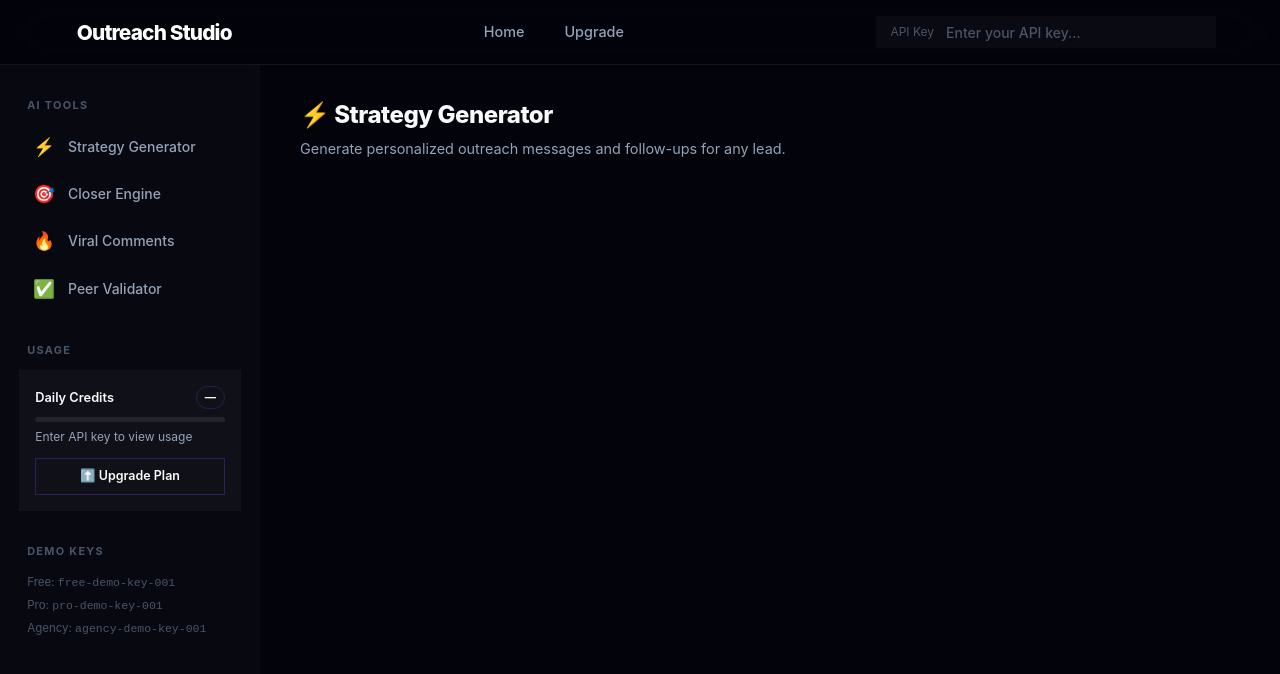
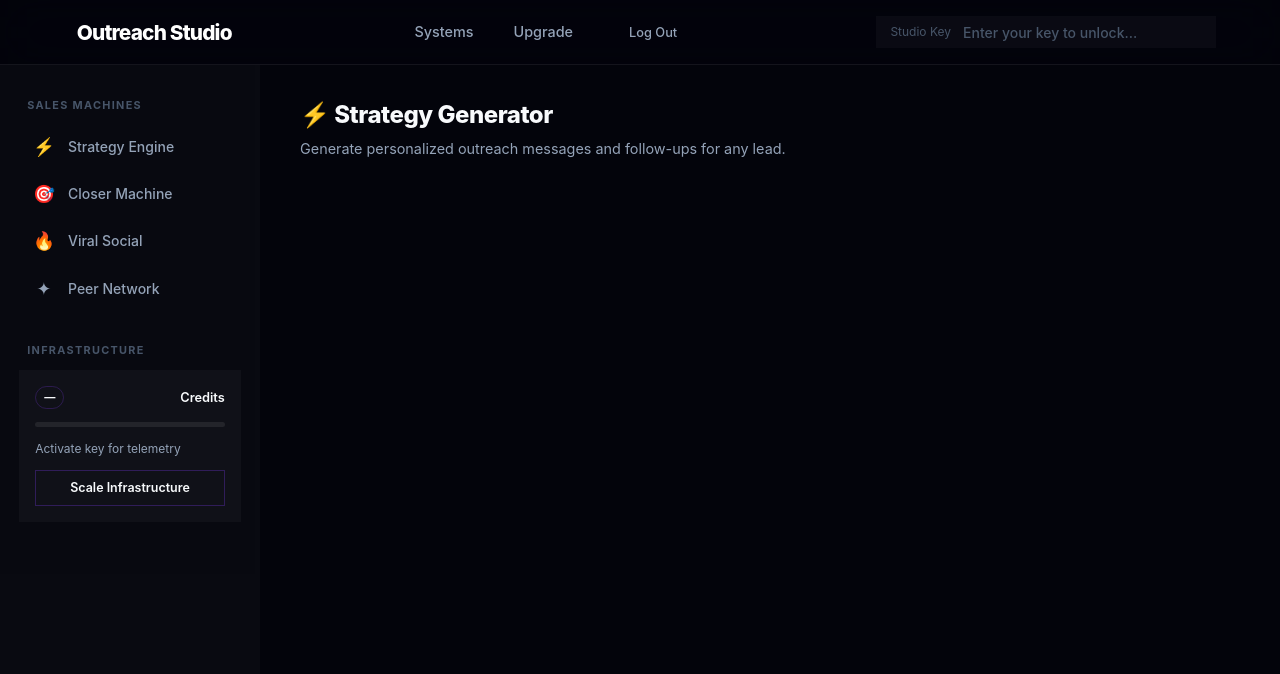
Before and after one commit to solar262/outreach-dashboard., a website: page saas-dashboard/app.html in a window 1280 px wide. Drawn offline with Linux system fonts and the light colour scheme.

Commit message:
Production cleanup: Removed demo keys and polished dashboard UI

```diff
--- a/saas-dashboard/app.html
+++ b/saas-dashboard/app.html
@@ -1,12 +1,15 @@
 <!DOCTYPE html>
 <html lang="en">
+
 <head>
     <meta charset="UTF-8">
     <meta name="viewport" content="width=device-width, initial-scale=1.0">
     <title>AI Outreach Studio — Dashboard</title>
-    <meta name="description" content="Generate AI outreach, closing scripts, and viral comments from your Outreach Studio dashboard.">
+    <meta name="description"
+        content="Generate AI outreach, closing scripts, and viral comments from your Outreach Studio dashboard.">
     <link rel="stylesheet" href="css/styles.css">
 </head>
+
 <body>
     <div class="bg-mesh"></div>
 
@@ -17,12 +20,14 @@
             Outreach Studio
         </a>
         <div class="nav-links">
-        <a href="/">Home</a>
+            <a href="/">Systems</a>
             <a href="/#pricing">Upgrade</a>
+            <a href="/" class="btn btn-ghost" style="padding: 0.4rem 1rem; font-size: 0.8rem">Log Out</a>
         </div>
         <div class="api-key-bar" style="margin:0;width:340px;padding:0.45rem 0.9rem">
-        <span style="font-size:0.75rem;color:var(--text-dim);white-space:nowrap">API Key</span>
-        <input id="apiKeyInput" type="password" placeholder="Enter your API key..." oninput="onKeyInput(event)" autocomplete="off">
+            <span style="font-size:0.75rem;color:var(--text-dim);white-space:nowrap">Studio Key</span>
+            <input id="apiKeyInput" type="password" placeholder="Enter your key to unlock..."
+                oninput="onKeyInput(event)" autocomplete="off">
             <span id="keyStatus" class="key-status"></span>
         </div>
     </nav>
@@ -31,42 +36,33 @@
         <!-- Sidebar -->
         <aside class="sidebar">
             <div class="sidebar-section">
-            <div class="sidebar-label">AI Tools</div>
+                <div class="sidebar-label">Sales Machines</div>
                 <button class="tool-btn" data-tool="strategy" id="btn-strategy" onclick="switchTool('strategy')">
-                <span class="tool-icon">⚡</span> Strategy Generator
+                    <span class="tool-icon">⚡</span> Strategy Engine
                 </button>
                 <button class="tool-btn" data-tool="closer" id="btn-closer" onclick="switchTool('closer')">
-                <span class="tool-icon">🎯</span> Closer Engine
+                    <span class="tool-icon">🎯</span> Closer Machine
                 </button>
                 <button class="tool-btn" data-tool="viral" id="btn-viral" onclick="switchTool('viral')">
-                <span class="tool-icon">🔥</span> Viral Comments
+                    <span class="tool-icon">🔥</span> Viral Social
                 </button>
                 <button class="tool-btn" data-tool="validate" id="btn-validate" onclick="switchTool('validate')">
-                <span class="tool-icon">✅</span> Peer Validator
+                    <span class="tool-icon">✦</span> Peer Network
                 </button>
             </div>
 
             <div class="sidebar-section">
-            <div class="sidebar-label">Usage</div>
+                <div class="sidebar-label">Infrastructure</div>
                 <div class="usage-box">
                     <div class="usage-header">
-                    <span class="usage-title">Daily Credits</span>
-                    <span id="usagePlan" class="usage-plan">—</span>
+                        <span id="usagePlan" class="usage-plan" style="margin-left:0">—</span>
+                        <span class="usage-title">Credits</span>
                     </div>
-                <div class="usage-bar-track">
+                    <div class="usage-bar-track" style="margin: 0.8rem 0">
                         <div id="usageFill" class="usage-bar-fill" style="width:0%"></div>
                     </div>
-                <div id="usageNums" class="usage-numbers">Enter API key to view usage</div>
-                <a href="/#pricing" class="upgrade-link">⬆️ Upgrade Plan</a>
-            </div>
-        </div>
-
-        <div class="sidebar-section">
-            <div class="sidebar-label">Demo Keys</div>
-            <div style="font-size:0.72rem;color:var(--text-dim);line-height:2;padding:0 0.5rem">
-                <div>Free: <code style="color:var(--accent-2)">free-demo-key-001</code></div>
-                <div>Pro: <code style="color:var(--accent-2)">pro-demo-key-001</code></div>
-                <div>Agency: <code style="color:var(--accent-2)">agency-demo-key-001</code></div>
+                    <div id="usageNums" class="usage-numbers">Activate key for telemetry</div>
+                    <a href="/#pricing" class="upgrade-link">Scale Infrastructure</a>
                 </div>
             </div>
         </aside>
@@ -75,7 +71,8 @@
         <main class="main-content">
             <div class="page-header">
                 <h1 id="pageTitle" class="page-title">⚡ Strategy Generator</h1>
-            <p id="pageSub" class="page-sub">Generate personalized outreach messages and follow-ups for any lead.</p>
+                <p id="pageSub" class="page-sub">Generate personalized outreach messages and follow-ups for any lead.
+                </p>
             </div>
 
             <!-- ── Strategy Panel ── -->
@@ -105,7 +102,8 @@
                             placeholder="e.g. Founder of a Series A SaaS company, 40-person team, recently posted about scaling outreach. Frustrated with manual prospecting."></textarea>
                     </div>
                     <div class="generate-btn-wrap">
-                    <button id="genBtn-strategy" class="btn btn-primary" onclick="generate('strategy')">⚡ Generate Strategy</button>
+                        <button id="genBtn-strategy" class="btn btn-primary" onclick="generate('strategy')">⚡ Generate
+                            Strategy</button>
                         <div id="spinner-strategy" class="generating-state" style="display:none">
                             <div class="spinner"></div> <span>Generating...</span>
                         </div>
@@ -131,7 +129,8 @@
                         </div>
                         <div class="form-group">
                             <label class="form-label" for="c_notes">Lead Context (optional)</label>
-                        <input id="c_notes" class="form-input" type="text" placeholder="e.g. E-commerce founder, 7-figure store">
+                            <input id="c_notes" class="form-input" type="text"
+                                placeholder="e.g. E-commerce founder, 7-figure store">
                         </div>
                     </div>
                     <div class="form-group">
@@ -140,7 +139,8 @@
                             placeholder="Paste the full conversation here...&#10;&#10;You: Hey Marcus, noticed your post about scaling challenges...&#10;Marcus: Yes, outreach is killing us. We spend 3 hours/day on it manually.&#10;You: That's exactly the bottleneck I help founders remove...&#10;Marcus: Interesting. Is this some kind of bot?"></textarea>
                     </div>
                     <div class="generate-btn-wrap">
-                    <button id="genBtn-closer" class="btn btn-primary" onclick="generate('closer')">🎯 Generate Closing Reply</button>
+                        <button id="genBtn-closer" class="btn btn-primary" onclick="generate('closer')">🎯 Generate
+                            Closing Reply</button>
                         <div id="spinner-closer" class="generating-state" style="display:none">
                             <div class="spinner"></div> <span>Generating...</span>
                         </div>
@@ -161,7 +161,8 @@
                     <div class="card-title">🔥 Post Content</div>
                     <div class="form-group">
                         <label class="form-label" for="v_persona">Your Persona Name</label>
-                    <input id="v_persona" class="form-input" type="text" placeholder="e.g. Alex Rivera, Chief Strategy Officer">
+                        <input id="v_persona" class="form-input" type="text"
+                            placeholder="e.g. Alex Rivera, Chief Strategy Officer">
                     </div>
                     <div class="form-group">
                         <label class="form-label" for="v_post">Post Content to Comment On</label>
@@ -169,7 +170,8 @@
                             placeholder="Paste the post content here...&#10;&#10;e.g. 'We doubled revenue this year but our team is exhausted. There's got to be a better way to scale without burning out.'"></textarea>
                     </div>
                     <div class="generate-btn-wrap">
-                    <button id="genBtn-viral" class="btn btn-primary" onclick="generate('viral')">🔥 Generate Comment</button>
+                        <button id="genBtn-viral" class="btn btn-primary" onclick="generate('viral')">🔥 Generate
+                            Comment</button>
                         <div id="spinner-viral" class="generating-state" style="display:none">
                             <div class="spinner"></div> <span>Generating...</span>
                         </div>
@@ -190,7 +192,8 @@
                     <div class="card-title">✅ Peer Validation</div>
                     <div class="form-group">
                         <label class="form-label" for="val_persona">Your Persona Name</label>
-                    <input id="val_persona" class="form-input" type="text" placeholder="e.g. Jordan Kline, Operations Architect">
+                        <input id="val_persona" class="form-input" type="text"
+                            placeholder="e.g. Jordan Kline, Operations Architect">
                     </div>
                     <div class="form-group">
                         <label class="form-label" for="val_post">Original Post</label>
@@ -203,7 +206,8 @@
                             placeholder="Paste your peer's comment that you want to validate and expand on..."></textarea>
                     </div>
                     <div class="generate-btn-wrap">
-                    <button id="genBtn-validate" class="btn btn-primary" onclick="generate('validate')">✅ Generate Validation Reply</button>
+                        <button id="genBtn-validate" class="btn btn-primary" onclick="generate('validate')">✅ Generate
+                            Validation Reply</button>
                         <div id="spinner-validate" class="generating-state" style="display:none">
                             <div class="spinner"></div> <span>Generating...</span>
                         </div>
@@ -223,4 +227,5 @@
 
     <script src="js/app.js"></script>
 </body>
+
 </html>
```
Lines whose indentation alone changed are shown as unchanged.
